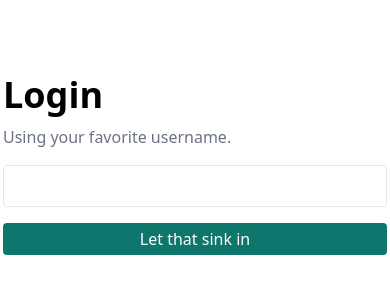
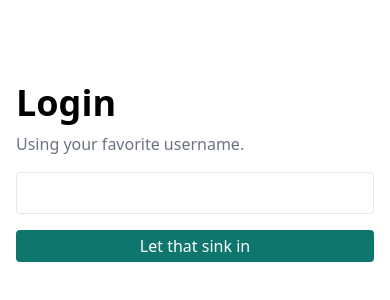
Before and after one commit to kalwabed/ykka-chat, a Vue app: page / in a window 390 px wide. Shown: the part 190-490 px from the top of the page. Built offline with nearby package versions, Linux system fonts and the light colour scheme; no server answers; a web font is replaced by a local one.

Commit message:
feat: responsive login form

```diff
--- a/src/components/login-form.vue
+++ b/src/components/login-form.vue
@@ -25,11 +25,11 @@ const onLogin = async () => {
 </script>
 
 <template>
-  <div class="mx-auto h-full mt64">
+  <div class="h-full mb32 flex flex-col justify-center px4 md:(px0 mx-auto)">
     <h1 class="text-4xl leading-relaxed font-bold">Login</h1>
     <p class="c-gray5">Using your favorite username.</p>
-    <form data-test="form" @submit.prevent="onLogin" class="flex flex-col gap4 mt4">
-      <div role="group" class="flex flex-col w-sm">
+    <form data-test="form" @submit.prevent="onLogin" class="flex flex-col gap4 mt4 w-full md:w-sm">
+      <div role="group" class="flex flex-col">
         <input
           data-test="username"
           class="b focus:ring-2 transition outline-none p2 rd"
```
